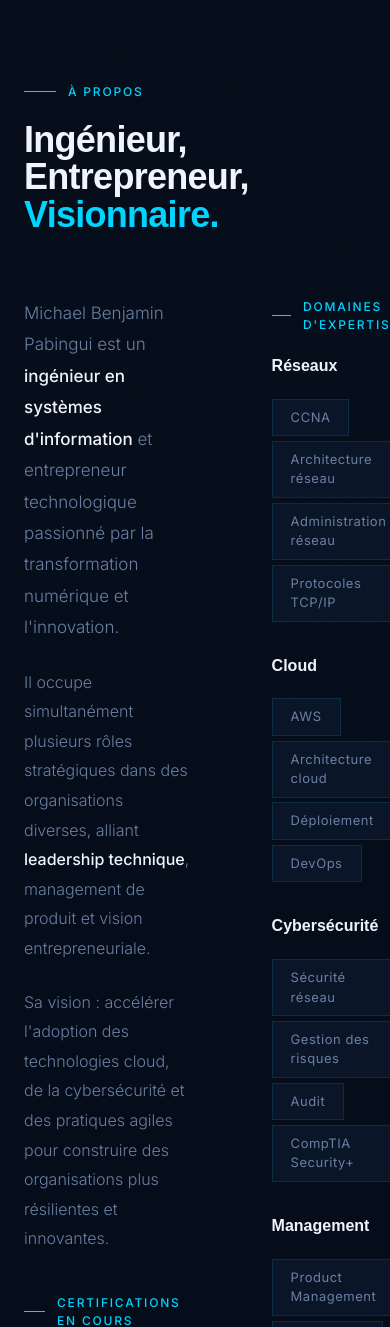
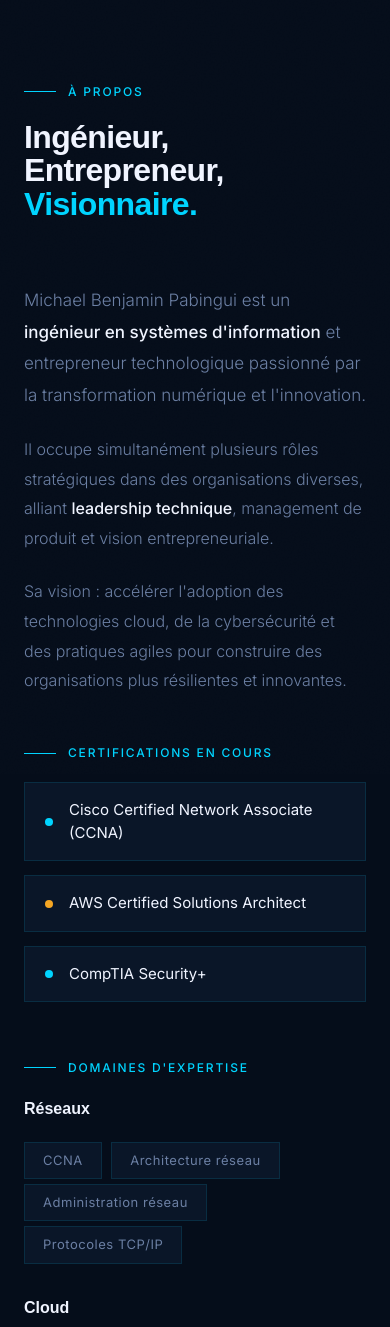
Before and after one commit to PABIN01/mon-portfolio, a Django app: page /about/ in a window 390 px wide; the page is wider, and only the part inside the window is pictured. Shown: the part 70-1397 px from the top of that part. Run offline with Django 5.2, Linux system fonts and the light colour scheme; some libraries are stand-ins or nearby versions.

Commit message:
Fix: responsivité mobile page about

```diff
--- a/templates/core/about.html
+++ b/templates/core/about.html
@@ -20,6 +20,20 @@
         color: var(--cyan);
         background: rgba(0,212,255,.05);
     }
+
+    .about-grid {
+        display: grid;
+        grid-template-columns: 1fr 1fr;
+        gap: 5rem;
+        align-items: start;
+    }
+
+    @media (max-width: 768px) {
+        .about-grid {
+            grid-template-columns: 1fr;
+            gap: 3rem;
+        }
+    }
 </style>
 {% endblock %}
 
@@ -27,13 +41,14 @@
 <div class="max-w-5xl mx-auto px-6" style="padding-top:4rem; padding-bottom:6rem;">
     <div style="margin-bottom:4rem;">
         <div class="section-label">À propos</div>
-        <h1 style="font-family:'Syne',sans-serif; font-size:clamp(2.25rem,5vw,3.5rem); font-weight:800; letter-spacing:-.02em; line-height:1.05;">
+        <h1 style="font-family:'Syne',sans-serif; font-size:clamp(2rem,5vw,3.5rem); font-weight:800; letter-spacing:-.02em; line-height:1.05;">
             Ingénieur, Entrepreneur,<br>
             <span style="color:var(--cyan);">Visionnaire.</span>
         </h1>
     </div>
 
-    <div style="display:grid; grid-template-columns:1fr 1fr; gap:5rem; align-items:start;" class="flex-col md:grid">
+    <div class="about-grid">
+        <!-- Colonne gauche -->
         <div>
             <p style="color:var(--muted); font-size:1.0625rem; line-height:1.85; margin-bottom:1.5rem; font-weight:300;">
                 Michael Benjamin Pabingui est un <strong style="color:var(--white); font-weight:500;">ingénieur en systèmes d'information</strong> et entrepreneur technologique passionné par la transformation numérique et l'innovation.
@@ -64,6 +79,7 @@
             </div>
         </div>
 
+        <!-- Colonne droite -->
         <div>
             <div class="section-label">Domaines d'expertise</div>
             {% for domain, items in skills.items %}
```
